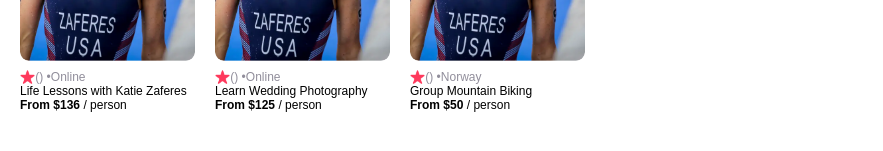
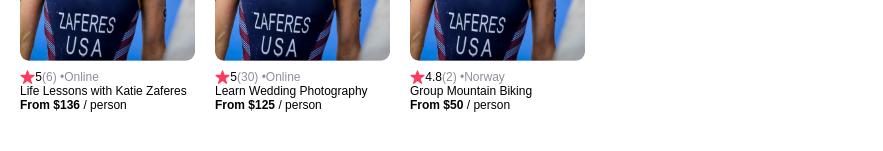
Before and after one commit to gitalvininfo/AllAboutReact, a React (Create React App) app: page / in a window 1280 px wide. Shown: the part 599-750 px from the top of the page, without its empty margins (0-883 px from the left). Built offline with nearby package versions, Linux system fonts and the light colour scheme.

Commit message:
pass objects as props

```diff
--- a/src/App.js
+++ b/src/App.js
@@ -16,16 +16,10 @@
 */
 
 export default function App() {
-    const cardElements = data.map((d) => {
+    const cardElements = data.map((item) => {
         return <Card
-            key={d.id}
-            img={d.coverImg}
-            rating={d.rating}
-            reviewCount={d.reviewCount}
-            location={d.location}
-            title={d.title}
-            price={d.price}
-            openSpots={d.openSpots} />
+            key={item.id}
+            item={item} />
     })
     return (
         <div>
--- a/src/components/Card.js
+++ b/src/components/Card.js
@@ -3,24 +3,24 @@
 export default function Card(props) {
     let badgeText = null
 
-    if (props.openSpots === 0) {
+    if (props.item.openSpots === 0) {
         badgeText = "SOLD OUT"
-    } else if (props.location === "Online") {
+    } else if (props.item.location === "Online") {
         badgeText = "ONLINEEEEE"
     }
 
     return (
         <div className="card">
             {badgeText && <div className="card--badge">{badgeText}</div>}
-            <img src={`../images/${props.img}`} className="card--image" />
+            <img src={`../images/${props.item.coverImg}`} className="card--image" />
             <div className="card--stats">
                 <img src="../images/star.png" className="card--star" />
-                <span>{props.rating}</span>
-                <span className="gray">({props.reviewCount}) • </span>
-                <span className="gray">{props.location}</span>
+                <span>{props.item.stats.rating}</span>
+                <span className="gray">({props.item.stats.reviewCount}) • </span>
+                <span className="gray">{props.item.location}</span>
             </div>
-            <p>{props.title}</p>
-            <p><span className="bold">From ${props.price}</span> / person</p>
+            <p>{props.item.title}</p>
+            <p><span className="bold">From ${props.item.price}</span> / person</p>
         </div>
     )
 }
```
